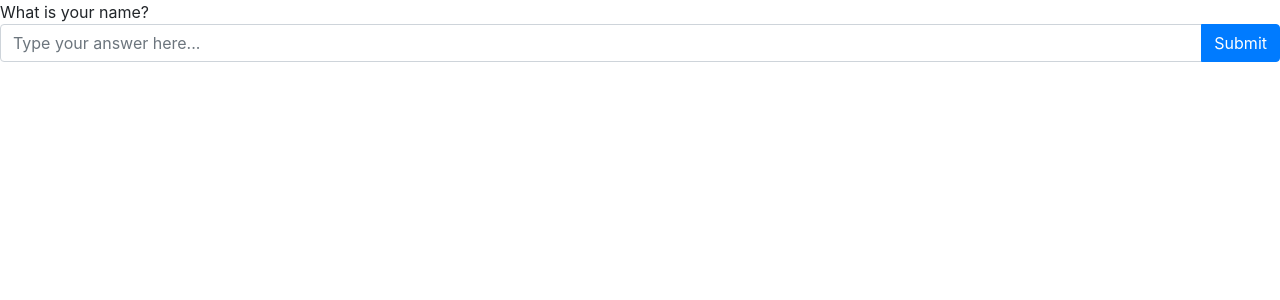
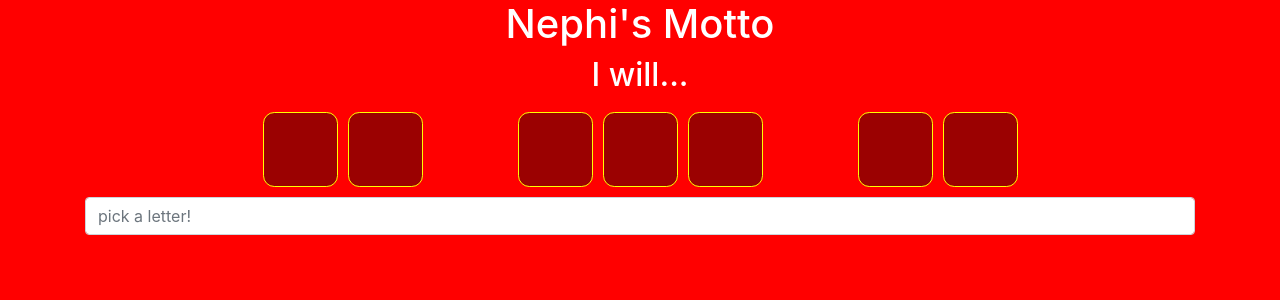
Before and after one commit to mig007/escape-room, an Angular app: page /trivia in a window 1280 px wide. Shown: the top 300 px of the page. Built offline with nearby package versions, Linux system fonts and the light colour scheme.

Commit message:
updated mock trivia added letter class added ngzone to video update translate puzzle

```diff
--- /dev/null
+++ b/src/app/letter.ts
@@ -0,0 +1,4 @@
+export interface Letter {
+    letter:string
+    visible?:boolean;
+}
--- a/src/app/mock-trivia.ts
+++ b/src/app/mock-trivia.ts
@@ -2,21 +2,21 @@ import { Trivia } from './trivia';
 
 export const TRIVIA_QUESTIONS: Trivia[] = [
   {
-    question: "What is your name?",
-    answer: "Mike",
-    correct: "way to go!",
-    hint: "Starts with an M..."
+    question: "Nephi's Motto",
+    answer: "Go And Do",
+    correct: "+5 Greeat Job!",
+    hint: "I will..."
   },
   {
-    question: "What is your favorite color?",
-    answer: "Yellow",
-    correct: "yeah it is",
-    hint: "Red, _____, and blue"
+    question: "Joseph's Discoveery",
+    answer: "Ask of God",
+    correct: "+5 Amazings",
+    hint: "(for those who lack wisdom)"
   },
   {
-    question: "Where do you live?",
-    answer: "Mapleton",
-    correct: "what an awesome place",
-    hint: "Small town south of Provo, UT"
+    question: "Heavenly Father's advice to young Joseph",
+    answer: "Hear Him",
+    correct: "+10 3 in a row!",
+    hint: "This is my beloved son..."
   },
 ]
--- a/src/app/translate/translate.component.ts
+++ b/src/app/translate/translate.component.ts
@@ -2,6 +2,7 @@ import { Component, OnInit, Renderer2 } from '@angular/core';
 import { GlyphService } from '../glyph.service';
 import { Glyph } from '../glyph';
 import { Router } from '@angular/router';
+
 
 @Component({
   selector: 'app-translate',
@@ -28,14 +29,14 @@ export class TranslateComponent implements OnInit {
       });
       //this.shuffle(this.glyphs);
 
-      this.puzzle[0] = [this.glyphsMap.x, this.glyphsMap.x, this.glyphsMap.x, this.glyphsMap.x, this.glyphsMap.L];
-      this.puzzle[1] = [this.glyphsMap.x, this.glyphsMap.x, this.glyphsMap.x, this.glyphsMap.x, this.glyphsMap.E];
-      this.puzzle[2] = [this.glyphsMap.x, this.glyphsMap.L, this.glyphsMap.x, this.glyphsMap.x, this.glyphsMap.H];
-      this.puzzle[3] = [this.glyphsMap.N, this.glyphsMap.E, this.glyphsMap.P, this.glyphsMap.H, this.glyphsMap.I];
-      this.puzzle[4] = [this.glyphsMap.x, this.glyphsMap.M, this.glyphsMap.x];
-      this.puzzle[5] = [this.glyphsMap.x, this.glyphsMap.U, this.glyphsMap.x];
-      this.puzzle[6] = [this.glyphsMap.x, this.glyphsMap.E, this.glyphsMap.x];
-      this.puzzle[7] = [this.glyphsMap.x, this.glyphsMap.L, this.glyphsMap.A, this.glyphsMap.M, this.glyphsMap.A, this.glyphsMap.N];
+      this.puzzle[0] = [this.glyphsMap.x, this.glyphsMap.x, this.glyphsMap.x, this.glyphsMap.x, this.glyphsMap.x, this.glyphsMap.N, this.glyphsMap.x];
+      this.puzzle[1] = [this.glyphsMap.x, this.glyphsMap.L, this.glyphsMap.E, this.glyphsMap.M, this.glyphsMap.U, this.glyphsMap.E, this.glyphsMap.L];
+      this.puzzle[2] = [this.glyphsMap.x, this.glyphsMap.x, this.glyphsMap.x, this.glyphsMap.x, this.glyphsMap.x, this.glyphsMap.P, this.glyphsMap.x, this.glyphsMap.L];
+      this.puzzle[3] = [this.glyphsMap.x, this.glyphsMap.x, this.glyphsMap.x, this.glyphsMap.x, this.glyphsMap.x, this.glyphsMap.H, this.glyphsMap.x, this.glyphsMap.E];
+      this.puzzle[4] = [this.glyphsMap.x, this.glyphsMap.x, this.glyphsMap.S, this.glyphsMap.A, this.glyphsMap.R, this.glyphsMap.I, this.glyphsMap.A, this.glyphsMap.H];
+      this.puzzle[5] = [this.glyphsMap.x, this.glyphsMap.x, this.glyphsMap.A, this.glyphsMap.x, this.glyphsMap.x, this.glyphsMap.x, this.glyphsMap.x, this.glyphsMap.I];
+      this.puzzle[6] = [this.glyphsMap.L, this.glyphsMap.A, this.glyphsMap.M, this.glyphsMap.A, this.glyphsMap.N];
+
 
       this.puzzle.forEach(function (row) {
         row.forEach(function (col) {
--- a/src/app/trivia/trivia.component.html
+++ b/src/app/trivia/trivia.component.html
@@ -1,16 +1,26 @@
+<div class="container">
+
+  <div *ngIf="selectedTrivia != null">
+    <h1 class="question">{{selectedTrivia.question}}</h1>
 
 
-  <div *ngIf="selectedTrivia != null">
-    <div class="question">
-      {{selectedTrivia.question}}
-    </div>
+    <h2 class="hint">{{selectedTrivia.hint}}</h2>
 
 
-    <div class="answer">
-      <div class="input-group mb-3">
-        <input id="response" [(ngModel)]="response" type="text" class="form-control" placeholder="Type your answer here..." (keyup.enter)="onSubmit()">
-        <button (click)="onSubmit()" class="btn btn-primary" type="button" id="btnSubmit">Submit</button>
-      </div>
+    <div style="text-align: center; margin: auto;">
+
+      <table class="answer">
+        <tr>
+        <td *ngFor="let x of answer" [ngClass]="{'border': x.letter != ' ', 'no-border': x.letter == ' '}">
+          <span *ngIf="x.visible">{{x.letter}}</span>
+        </td>
+        </tr>
+      </table>
+
     </div>
+    <div>
 
+      <input type="text" (ngModelChange)="checkLetter();letter='';" [(ngModel)]="letter" class="form-control" placeholder="pick a letter!" />
+    </div>
+    </div>
   </div>
--- a/src/app/trivia/trivia.component.less
+++ b/src/app/trivia/trivia.component.less
@@ -0,0 +1,37 @@
+.container{
+    background: red;
+}
+body{
+    background-color: yellow !important;
+}
+h1{
+    color: white;
+    text-align: center;
+}
+h2{
+    color: white;
+    text-align: center;
+}
+.answer td{
+    height: 75px;
+    width: 75px;
+    text-transform: uppercase;
+    text-align: center;
+    color: white;
+    font-size: 18pt;
+
+
+}
+table { margin: auto; }
+.answer {
+    border-spacing: 10px;
+    border-collapse: separate;
+}
+.border{
+    border: solid 1px yellow !important;
+    background: rgb(155, 1, 1);;
+    border-radius: 15%;
+}
+.no-border{
+    border: none !important;
+}
--- a/src/app/trivia/trivia.component.ts
+++ b/src/app/trivia/trivia.component.ts
@@ -1,7 +1,9 @@
-import { Component, OnInit } from '@angular/core';
+import { Component, OnInit, ElementRef } from '@angular/core';
 import { Trivia } from '../trivia';
 import { TriviaService } from '../trivia.service';
 import { Router } from '@angular/router';
+import { Letter } from '../letter';
+import { iif } from 'rxjs';
 
 @Component({
   selector: 'app-trivia',
@@ -10,14 +12,14 @@ import { Router } from '@angular/router';
 })
 export class TriviaComponent implements OnInit {
 
-  constructor(private triviaService: TriviaService, private router: Router) { }
+  constructor(private triviaService: TriviaService, private router: Router, private elementRef: ElementRef) { }
 
   selectedTrivia?: Trivia;
   trivia: Trivia[] = [];
   triviaIdx: number = 0;
-  response: string = '';
-
-
+  response: string[] = [];
+  letter?: string = '';
+  answer: Letter[] = [];
 
   ngOnInit(): void {
     this.getTrivia();
@@ -25,6 +27,15 @@ export class TriviaComponent implements OnInit {
 
   }
 
+  ngAfterViewInit() {
+      this.elementRef.nativeElement.ownerDocument
+          .body.style.backgroundColor = 'red';
+  }
+  ngDestroy()
+  {
+    this.elementRef.nativeElement.ownerDocument
+          .body.style.backgroundColor = 'white';
+  }
 
   getTrivia(): void {
     this.triviaService.getTrivia().subscribe(x => this.trivia = x);
@@ -32,15 +43,65 @@ export class TriviaComponent implements OnInit {
 
   selectTrivia(idx: number): void {
     if (this.trivia && this.trivia.length > idx)
+    {
       this.selectedTrivia = this.trivia[idx];
+      this.answer = this.getArray(this.selectedTrivia.answer);
+    }
     else
+    {
       this.selectedTrivia = undefined;
+      this.answer = [];
+    }
   }
 
-  onSubmit() {
+  getArray(str:string): Letter[]
+  {
+    let array = Array.from(str);
+    let retval:Letter[] = [];
+    array.forEach(function(x){
+      retval.push({letter: x})
+    });
+    return retval;
+  }
+  checkLetter()
+  {
+    setTimeout(() => {
+            this.wait();
 
-    if (this.selectedTrivia != null) {
-      if (this.response.toLowerCase() == this.selectedTrivia.answer.toLowerCase()) {
+    }, 0);
+  }
+  wait()
+  {
+    if(this.letter == ' ')
+      this.letter = '';
+    if(this.letter)
+    {
+
+      let complete = true;
+      let letter = this.letter;
+      let found = null;
+      this.answer.forEach(function(x){
+        if(x.letter.toUpperCase() == letter.toUpperCase())
+                found = !x.visible;
+          if(!x.letter || x.letter == ' ' || x.letter.toUpperCase() == letter.toUpperCase())
+          {
+              x.visible = true;
+          }
+          if(!x.visible)
+            complete = false;
+      });
+
+      this.letter = '';
+      if(found === null)
+      {
+        alert(`there are no ${letter}'s`);
+      }
+      else if(found === false)
+      {
+        alert(`you've already selected ${letter}`);
+      }
+      if(complete && this.selectedTrivia)
+      {
         this.displayMessage(this.selectedTrivia.correct);
         if (this.trivia.length > this.triviaIdx + 1) {
           this.triviaIdx++;
@@ -50,12 +111,9 @@ export class TriviaComponent implements OnInit {
           this.router.navigate(['/video/0']);
         }
       }
-      else {
-        this.displayMessage(`try again\nhint: ${this.selectedTrivia.hint}`);
-      }
-      this.response = '';
     }
   }
+
 
   displayMessage(message: string) {
     alert(message);
--- a/src/app/video/video.component.ts
+++ b/src/app/video/video.component.ts
@@ -1,4 +1,4 @@
-import { Component, OnInit, Input } from '@angular/core';
+import { Component, OnInit, Input, NgZone } from '@angular/core';
 import { Router, ActivatedRoute } from '@angular/router';
 import { Video } from '../video';
 import { VideoService } from '../video.service';
@@ -16,7 +16,7 @@ export class VideoComponent implements OnInit {
 
   video?: Video;
 
-  constructor(private route: ActivatedRoute, private router: Router, private videoService: VideoService) { }
+  constructor(private route: ActivatedRoute, private router: Router, private videoService: VideoService, private ngZone: NgZone) { }
 
   ngOnInit(): void {
     this.getVideo();
@@ -30,12 +30,13 @@ export class VideoComponent implements OnInit {
 
   addWistiaListener(video:Video) {
       let r = this.router;
+      let zone = this.ngZone;
       window._wq = window._wq || [];
       window._wq.push({
         id: this.video?.fileName, onReady: function (data: any) {
           video.wAPI = data;
           data.bind("end", function () {
-            r.navigate([video.next]);
+            zone.run(() => {r.navigate([video.next])});
           });
         }
       });
```
